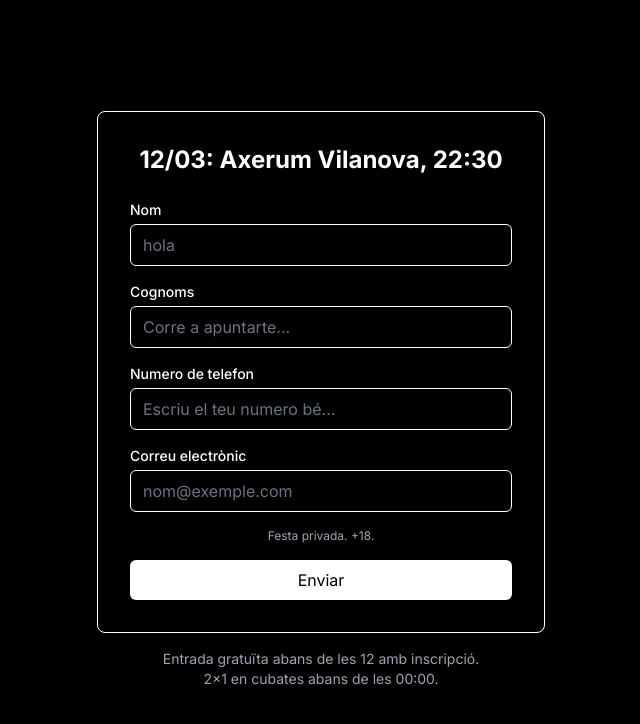
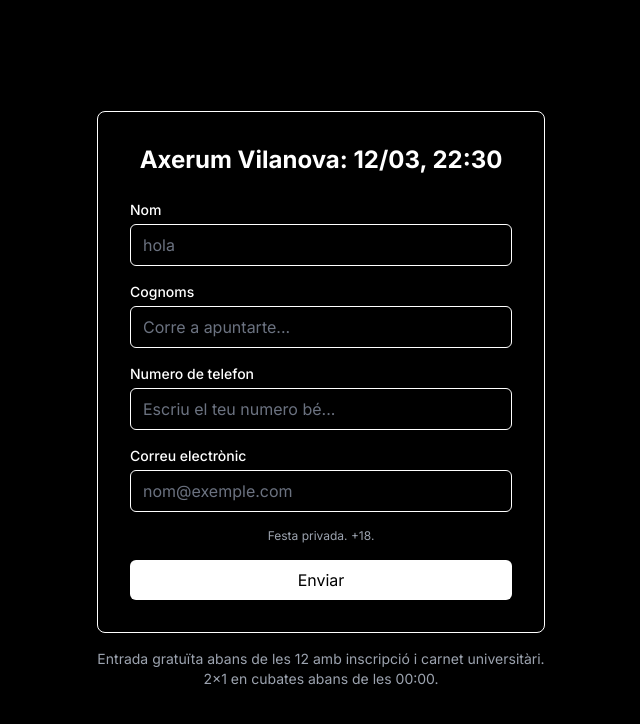
Before and after one commit to jan-lozano-dev/formulari-web, a Next.js app: page / in a window 1280 px wide. Shown: the top 724 px of the page, without its empty margins (319-959 px from the left). Built offline with nearby package versions, Linux system fonts and the light colour scheme.

Commit message:
Update event title and entry conditions text

```diff
--- a/src/app/page.tsx
+++ b/src/app/page.tsx
@@ -147,7 +147,7 @@
     <main className="min-h-screen flex flex-col items-center justify-center bg-black p-4">
       <div className="w-full max-w-md bg-black border border-white rounded-lg p-8">
         <h1 className="text-2xl font-bold text-center text-white mb-6">
-          12/03: Axerum Vilanova, 22:30
+          Axerum Vilanova: 12/03, 22:30
         </h1>
 
         {message && (
@@ -250,7 +250,7 @@
         </form>
       </div>
       <p className="text-sm text-gray-400 text-center mt-4">
-        Entrada gratuïta abans de les 12 amb inscripció.<br />
+        Entrada gratuïta abans de les 12 amb inscripció i carnet universitàri.<br />
         2x1 en cubates abans de les 00:00.
       </p>
     </main>
```
